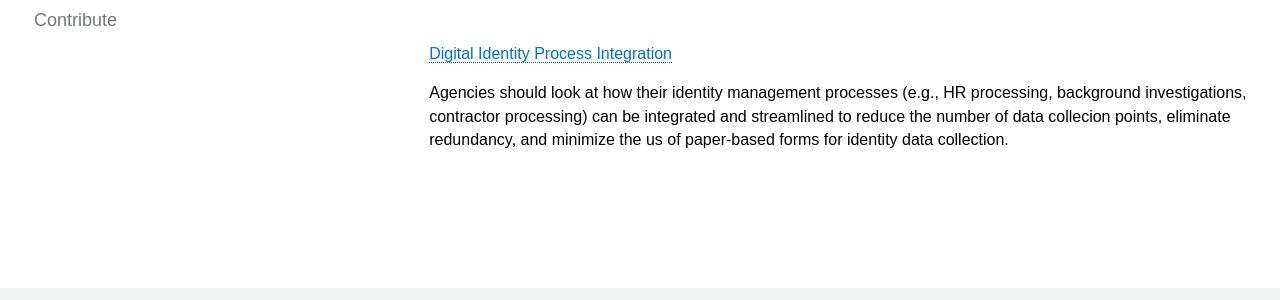
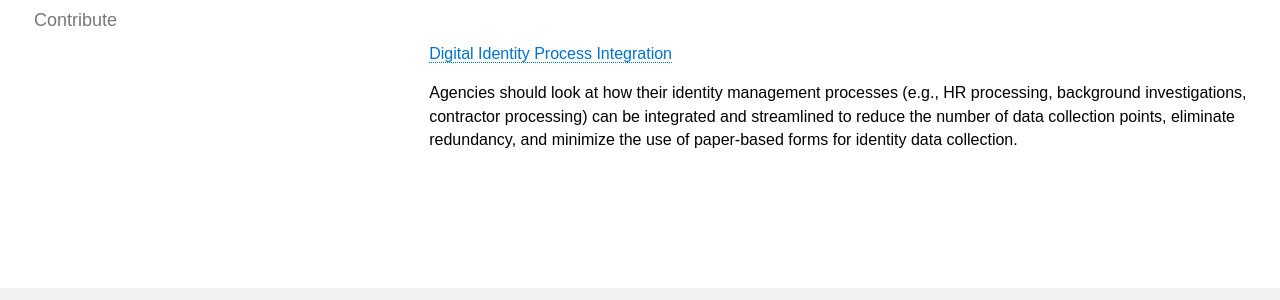
Before and after one commit to bnbuckler/identity-playbook, a Jekyll site: the page built from _plan/index.html, in a window 1280 px wide. Shown: the part 683-983 px from the top of the page. Built offline with Jekyll 4.4.1, drawn with Linux system fonts in a browser that asks for light colours.

Commit message:
Update plan_index.md

```diff
--- a/_includes/plan_index.md
+++ b/_includes/plan_index.md
@@ -19,4 +19,4 @@ Agencies should determine which systems will be considered the most reliable and
 
 [Digital Identity Process Integration](../id-integration)
 
-Agencies should look at how their identity management processes (e.g., HR processing, background investigations, contractor processing) can be integrated and streamlined to reduce the number of data collecion points, eliminate redundancy, and minimize the us of paper-based forms for identity data collection.
+Agencies should look at how their identity management processes (e.g., HR processing, background investigations, contractor processing) can be integrated and streamlined to reduce the number of data collection points, eliminate redundancy, and minimize the use of paper-based forms for identity data collection.
```
